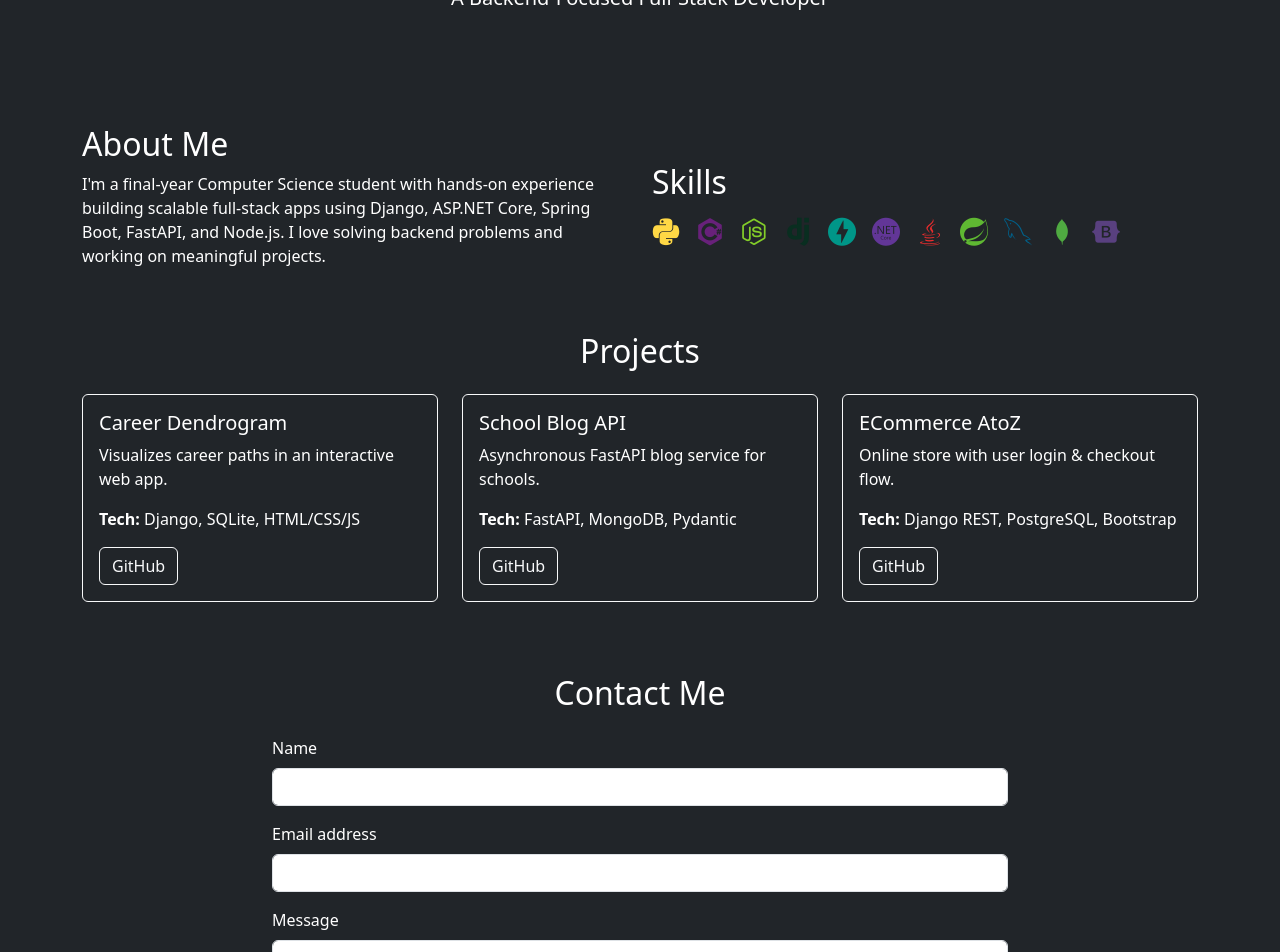
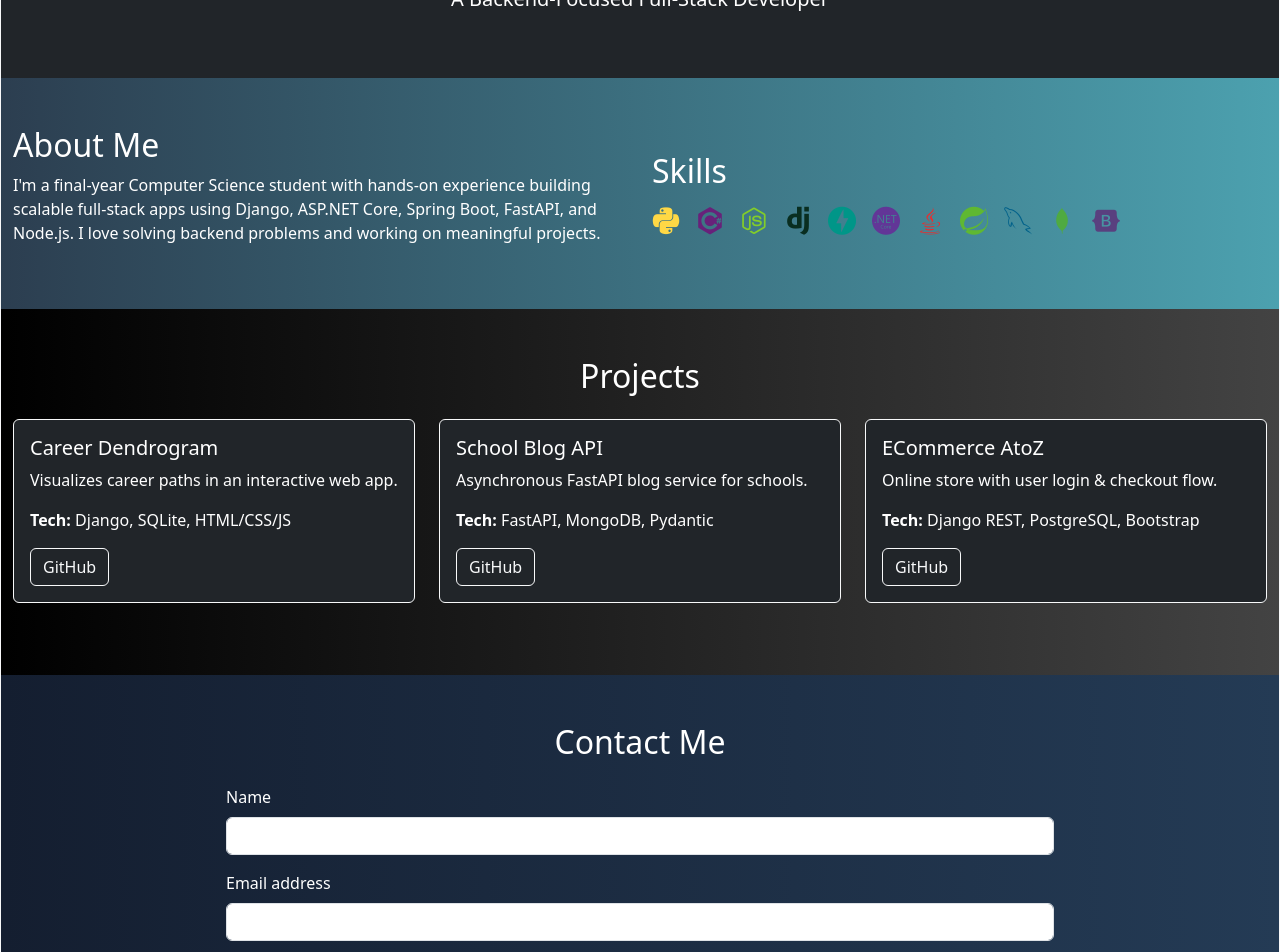
Before and after one commit to 01Prathamesh/Portfolio, a React (Create React App) app: page / in a window 1280 px wide. Shown: the part 140-1092 px from the top of the page. Built offline with nearby package versions, Linux system fonts and the light colour scheme.

Commit message:
style: add colorful gradient backgrounds and project hover animations

```diff
--- a/src/App.css
+++ b/src/App.css
@@ -81,3 +81,12 @@ input:checked + .slider {
 input:checked + .slider .emoji {
   transform: rotate(360deg);
 }
+
+.card-hover {
+  transition: transform 0.3s ease, box-shadow 0.3s ease;
+}
+
+.card-hover:hover {
+  transform: scale(1.05);
+  box-shadow: 0 0 20px rgba(255, 255, 255, 0.3);
+}
--- a/src/App.js
+++ b/src/App.js
@@ -7,10 +7,7 @@ function App() {
   const toggleTheme = () => setDarkMode(!darkMode);
 
   return (
-    <div
-        className={darkMode ? "bg-dark text-white" : "bg-light text-dark"}
-        style={{ transition: "all 0.5s ease-in-out" }}
-      >
+    <div className={`card h-100 ${darkMode ? 'bg-dark text-white border-light' : 'bg-white text-dark border-dark'} card-hover animate__animated animate__fadeInUp`}style={{ transition: "all 0.5s ease-in-out" }}>
       {/* Toggle Button */}
       <div className="toggle-container">
         <label className="toggle-switch">
@@ -34,7 +31,7 @@ function App() {
       </header>
 
       {/* About + Skills */}
-      <section className="container my-5">
+      <section className="container-fluid py-5" style={{ background: "linear-gradient(to right, #2c3e50, #4ca1af)", color: "#fff" }}>
         <div className="row align-items-center">
           <div className="col-md-6 animate__animated animate__fadeInLeft">
             <h2>About Me</h2>
@@ -62,7 +59,7 @@ function App() {
       </section>
 
       {/* Projects Section */}
-      <section className="container my-5">
+      <section className="container-fluid py-5" style={{ background: "linear-gradient(to right, #000000, #434343)", color: "#fff" }}>
         <h2 className="text-center mb-4 animate__animated animate__fadeInDown">Projects</h2>
         <div className="row">
           {[
@@ -100,7 +97,7 @@ function App() {
       </section>
 
       {/* Contact Section */}
-      <section className="container my-5">
+      <section className="container-fluid py-5" style={{ background: "linear-gradient(to right, #141e30, #243b55)", color: "#fff" }}>
         <h2 className="text-center mb-4 animate__animated animate__fadeInDown">Contact Me</h2>
         <div className="row justify-content-center">
           <div className="col-md-8">
```
